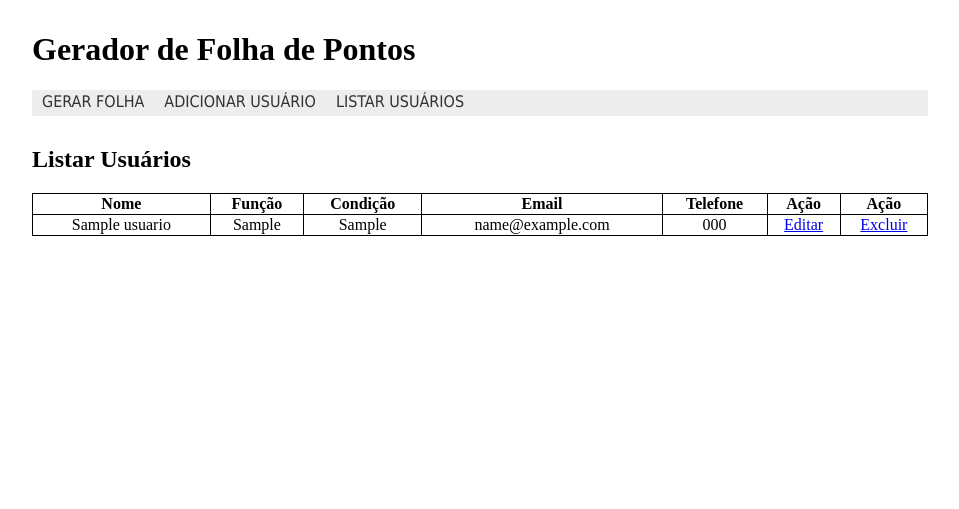
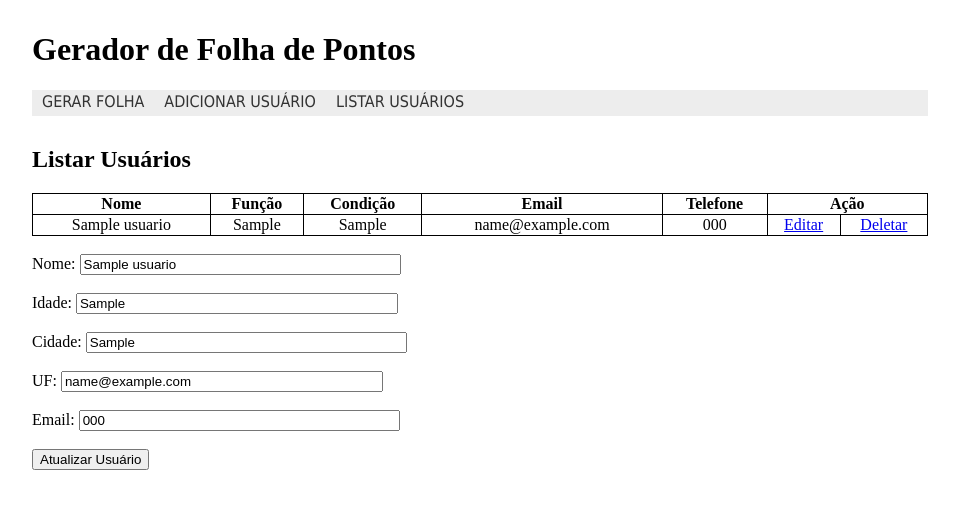
Before and after one commit to MarcosAndre5/GFP, a PHP site: page /listar_usuarios.php?editarUsuario=1 in a window 1280 px wide. Shown: the top 509 px of the page, without its empty margins (160-1119 px from the left). Run offline with PHP 8.4, Linux system fonts and the light colour scheme; tables that the repository leaves empty hold one stand-in row (values such as "Sample post").

Commit message:
Finalizando CRUD de usuários.

```diff
--- /dev/null
+++ b/conexaoBD.php
@@ -0,0 +1,4 @@
+<?php
+    $pdo = new PDO('mysql:host=localhost;dbname=GFP', 'root', '');
+    $pdo->setAttribute(PDO::ATTR_ERRMODE, PDO::ERRMODE_EXCEPTION);
+?>
--- /dev/null
+++ b/editar_usuario.php
@@ -0,0 +1,76 @@
+<?php
+    if(isset($_GET["editarUsuario"])){
+		$id = $_GET["editarUsuario"];
+
+        try {
+            include('conexaoBD.php');
+
+            $usuario = $pdo->query("SELECT * FROM usuarios WHERE id = $id");
+
+            if($usuario = $consulta->fetch(PDO::FETCH_ASSOC)){
+                $id = $usuario['id'];
+                $nome = $usuario['nome'];
+                $funcao = $usuario['funcao'];
+                $condicao = $usuario['condicao'];
+                $email = $usuario['email'];
+                $telefone = $usuario['telefone'];
+            }
+        } catch(PDOException $e) {
+            echo 'Error: ' . $e->getMessage();
+        }
+    }
+?>
+
+<br/>
+<form method="POST" action="">
+	<label>Nome:</label>
+	<input type="text" name="nome" value="<?php echo $nome; ?>" required/>
+	<br/><br/>
+	<label>Idade:</label>
+	<input type="text" name="funcao" value="<?php echo $funcao; ?>" required/>
+	<br/><br/>
+	<label>Cidade:</label>
+	<input type="text" name="condicao" value="<?php echo $condicao; ?>" required/>
+	<br/><br/>
+	<label>UF:</label>
+	<input type="text" name="email" value="<?php echo $email; ?>" required/>
+	<br/><br/>
+	<label>Email:</label>
+	<input type="text" name="telefone" value="<?php echo $telefone; ?>" required/>
+	<br/><br/>
+	<input type="submit" name="atualizarDados" value="Atualizar Usuário"/>
+</form>
+
+<?php
+	if(isset($_POST["atualizarDados"])){
+		$nome = $_POST["nome"];
+		$funcao = $_POST["funcao"];
+		$condicao = $_POST["condicao"];
+		$email = $_POST["email"];
+		$telefone = $_POST["telefone"];
+
+        try {
+            include('conexaoBD.php');
+
+            $stmt = $pdo->prepare('UPDATE usuarios
+                SET nome = :nome, funcao = :funcao, condicao = :condicao, email = :email, telefone = :telefone
+                WHERE id = :id');
+
+            $stmt->execute(array(
+                ':id' => $id,
+                ':nome' => $nome,
+                ':funcao' => $funcao,
+                ':condicao' => $condicao,
+                ':email' => $email,
+                ':telefone' => $telefone
+            ));
+
+            if($stmt->rowCount()){
+                echo "<script>alert('Dados Atualizados!')</script>";
+                echo "<script>window.open('listar_usuarios.php', '_self')</script>";
+            }
+        } catch(PDOException $e) {
+        echo 'Error: ' . $e->getMessage();
+        }
+	}
+?>
--- a/estilo.css
+++ b/estilo.css
@@ -64,3 +64,7 @@ th, td {
 	color: #6D6D6D;
 	border-bottom:3px solid #EA0000;
 }
+
+input[type=text] {
+	width: 35%;
+}
--- a/funcoes.js
+++ b/funcoes.js
@@ -1,3 +1,20 @@
+function phoneMask(v) {
+
+    let r = v.replace(/\D/g, "");
+    r = r.replace(/^0/, "");
+
+    if (r.length > 11) {
+      r = r.replace(/^(\d\d)(\d{5})(\d{4}).*/, "($1) $2-$3");
+    } else if (r.length > 7) {
+      r = r.replace(/^(\d\d)(\d{5})(\d{0,4}).*/, "($1) $2-$3");
+    } else if (r.length > 2) {
+      r = r.replace(/^(\d\d)(\d{0,5})/, "($1) $2");
+    } else if (v.trim() !== "") {
+      r = r.replace(/^(\d*)/, "($1");
+    }
+    return r;
+  }
+
 function importeAquivoCSV(){
     var checkboxArquivo = document.getElementById("arquivo").checked
 
--- a/index.html
+++ b/index.html
@@ -23,7 +23,7 @@
                 <input name="arquivo" id="arquivo" type="checkbox" value="1" onchange="importeAquivoCSV()">
                 <br><br>
                 <label>Nome do Servidor:</label>
-                <input maxlength="100" name="nome"  id="nome" size="25" type="text" placeholder="Digite o nome..." required>
+                <input name="nome" id="nome" onkeypress="mascara(this, '#####-####')" maxlength="40" type="text" placeholder="Digite o Nome do Servidor..." required>
                 <br><br>
                 <label>Mês da Folha:</label>
                 <select name="mes" id="mes" onchange="mostrarCheckboxFeriados()" required>
--- a/listar_usuarios.php
+++ b/listar_usuarios.php
@@ -23,18 +23,15 @@
 					<td><b>Nome</b></td>
 					<td><b>Função</b></td>
 					<td><b>Condição</b></td>
-					<td><b>Email</td>
-                    <td><b>Telefone</td>
-					<td><b>Ação</td>
-					<td><b>Ação</td>
+					<td><b>Email</b></td>
+                    <td><b>Telefone</b></td>
+					<td colspan='2'><b>Ação</b></td>
 				</tr>
                 <?php
-                    $pdo = new PDO('mysql:host=localhost;dbname=GFP', 'root', '');
-                    $pdo->setAttribute(PDO::ATTR_ERRMODE, PDO::ERRMODE_EXCEPTION);
+                    include("conexaoBD.php");
 
-					$consulta = $pdo->query("SELECT * FROM usuarios;");
+					$consulta = $pdo->query('SELECT * FROM usuarios');
 
-					$linhas = 0;
 					while($fila = $consulta->fetch(PDO::FETCH_ASSOC)){
 						$id = $fila['id'];
 						$nome = $fila['nome'];
@@ -42,15 +39,46 @@
 						$condicao = $fila['condicao'];
 						$email = $fila['email'];
                         $telefone = $fila['telefone'];
-						$linhas++;
+
 						echo "<tr>
 							<td>$nome</td>
 							<td>$funcao</td>
 							<td>$condicao</td>
 							<td>$email</td>
 							<td>$telefone</td>
-							<td><a href='listar.php?editar=$id'>Editar</a></td>
-							<td><a href='listar.php?excluir=$id'>Excluir</a></td>
+							<td>
+								<a href='listar_usuarios.php?editarUsuario=$id'>Editar</a>
+							</td>
+							<td>
+								<a href='listar_usuarios.php?deletarUsuario=$id'>Deletar</a>
+							</td>
 						</tr>";
 					}
 				?>
+			</table>
+			<?php
+				if(isset($_GET["editarUsuario"]))
+					include("editar_usuario.php");
+
+				if(isset($_GET["deletarUsuario"])){
+					$id = $_GET["deletarUsuario"];
+
+					try {
+						include('conexaoBD.php');
+
+						$stmt = $pdo->prepare('DELETE FROM usuarios WHERE id = :id');
+						$stmt->bindParam(':id', $id);
+						$stmt->execute();
+
+						if($stmt->rowCount()){
+							echo "<script>alert('O usuário foi removido!')</script>";
+							echo "<script>window.open('listar_usuarios.php', '_self')</script>";
+						}
+					} catch(PDOException $e) {
+					  echo 'Error: ' . $e->getMessage();
+					}
+				}
+			?>
+		</div>
+	</body>
+</html>
```
Also changed, not shown: add_usuario.php (+10 -16 lines).
